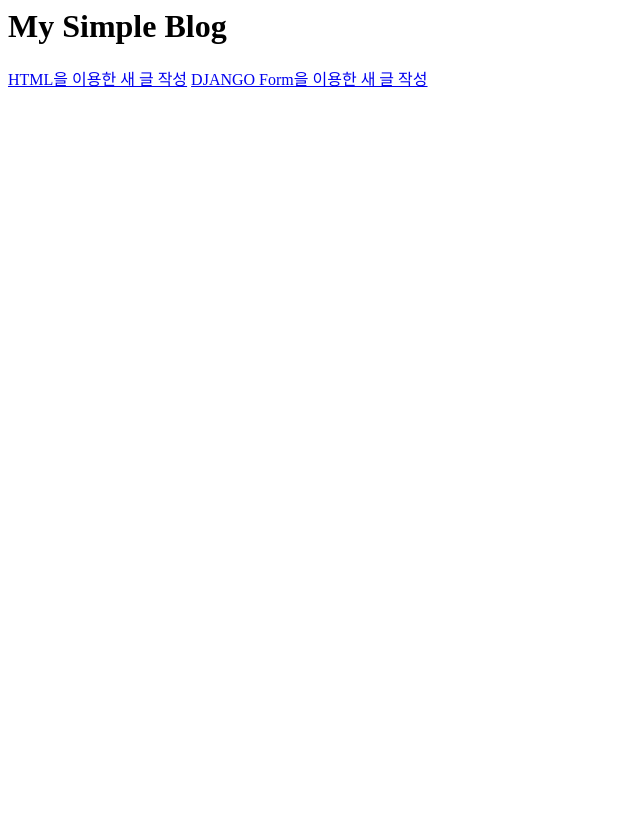
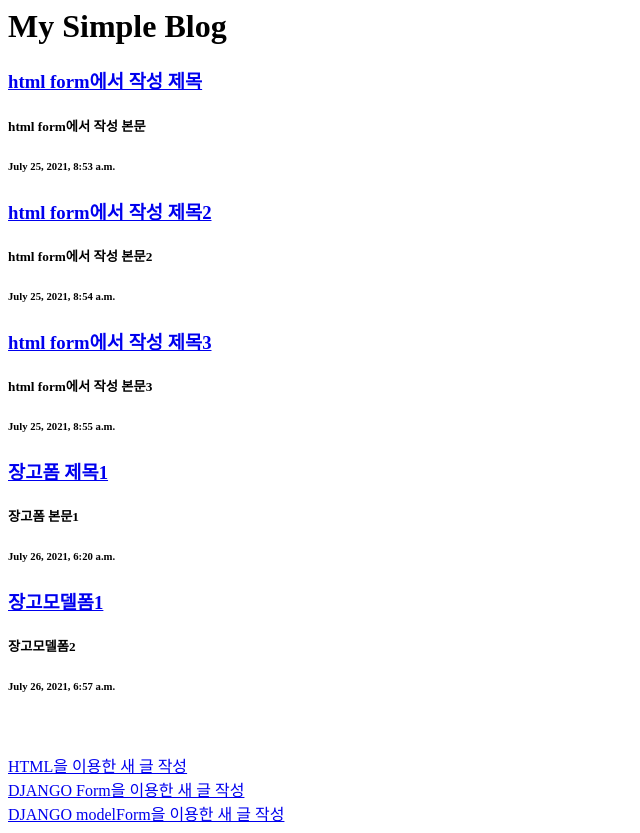
Before and after one commit to soyeonnnb/blog_project, a Django app: page / in a window 1280 px wide. Shown: the whole page, without its empty margins (0-640 px from the left). Before the commit the page ends 87 px from the top, so only its background shows below. Run offline with Django 3.2, Linux system fonts and the light colour scheme; data comes from the database, SQL or seed files in the repository; both versions use the stored data as it was after the commit.

Commit message:
add detail page

```diff
--- a/blogapp/forms.py
+++ b/blogapp/forms.py
@@ -6,3 +6,9 @@ class BlogForm(forms.Form):
     # 내가 입력받고자 하는 값
     title = forms.CharField()
     body = forms.CharField(widget=forms.Textarea)
+
+
+class BlogModelForm(forms.ModelForm):
+    class Meta:
+        model = Blog
+        fields = ["title", "body"]
--- /dev/null
+++ b/blogapp/templates/detail.html
@@ -0,0 +1,6 @@
+<h1>제목</h1>
+{{ blog_detail.title }}
+<h2>날짜</h2>
+{{ blog_detail.date }}
+<h3>본문</h3>
+{{ blog_detail.body }}
--- a/blogapp/templates/index.html
+++ b/blogapp/templates/index.html
@@ -1,6 +1,14 @@
 <h1>My Simple Blog</h1>
 
 <!-- 블로그 글 목록 -->
-
-<a href={% url 'new' %}>HTML을 이용한 새 글 작성</a>
-<a href={% url 'djangonew' %}>DJANGO Form을 이용한 새 글 작성</a>
+{% for post in posts %}
+<a href="{% url 'detail' post.id %}">
+    <h3>{{post.title}}</h3>
+</a>
+<h5>{{post.body}}</h5>
+<h6>{{post.date}}</h6>
+{% endfor %}
+<br><br>
+<a href={% url 'new' %}>HTML을 이용한 새 글 작성</a><br>
+<a href={% url 'djangonew' %}>DJANGO Form을 이용한 새 글 작성</a><br>
+<a href={% url 'djangomodel' %}>DJANGO modelForm을 이용한 새 글 작성</a><br>
--- a/blogapp/views.py
+++ b/blogapp/views.py
@@ -1,11 +1,12 @@
-from django.shortcuts import render, redirect
+from django.shortcuts import render, redirect, get_object_or_404
 from django.utils import timezone
 from .models import Blog
-from .forms import BlogForm
+from .forms import BlogForm, BlogModelForm
 
 
 def home(request):
-    return render(request, "index.html")
+    posts = Blog.objects.all()
+    return render(request, "index.html", {"posts": posts})
 
 
 # 블로그 글 작성 html을 보여주는 함수
@@ -26,4 +27,30 @@ def create(request):
 
 # django formㅇㄹ 이용해서 입력값을 받는 함수
 def djangonew(request):
-    pass
+    if request.method == "POST":
+        form = BlogForm(request.POST)
+        if form.is_valid():
+            post = Blog()
+            post.title = form.cleaned_data["title"]
+            post.body = form.cleaned_data["body"]
+            post.save()
+            return redirect("home")
+    else:
+        form = BlogForm()
+        return render(request, "djangonew.html", {"form": form})
+
+
+def djangomodel(request):
+    if request.method == "POST":
+        form = BlogModelForm(request.POST)
+        if form.is_valid():
+            form.save()
+            return redirect("home")
+    else:
+        form = BlogModelForm()
+        return render(request, "djangonew.html", {"form": form})
+
+
+def detail(request, blog_id):
+    blog_detail = get_object_or_404(Blog, pk=blog_id)
+    return render(request, "detail.html", {"blog_detail": blog_detail})
--- a/config/urls.py
+++ b/config/urls.py
@@ -10,4 +10,7 @@ urlpatterns = [
     path("create/", blogapp_views.create, name="create"),
     # Django FORM 을 이용해 블로그 객체 만들기
     path("djangonew/", blogapp_views.djangonew, name="djangonew"),
+    # Django modelFORM 을 이용해 블로그 객체 만들기
+    path("djangomodel/", blogapp_views.djangomodel, name="djangomodel"),
+    path("detail/<int:blog_id>", blogapp_views.detail, name="detail"),
 ]
```
Also changed, not shown: blogapp/templates/djangonew.html (added, +7 -0 lines), blogapp/templates/djangomodel.html (added), db.sqlite3.
